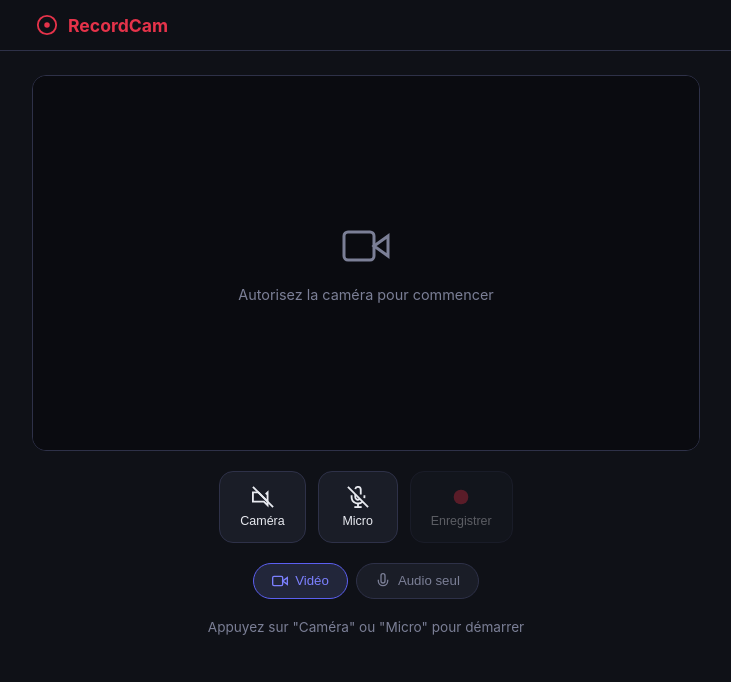
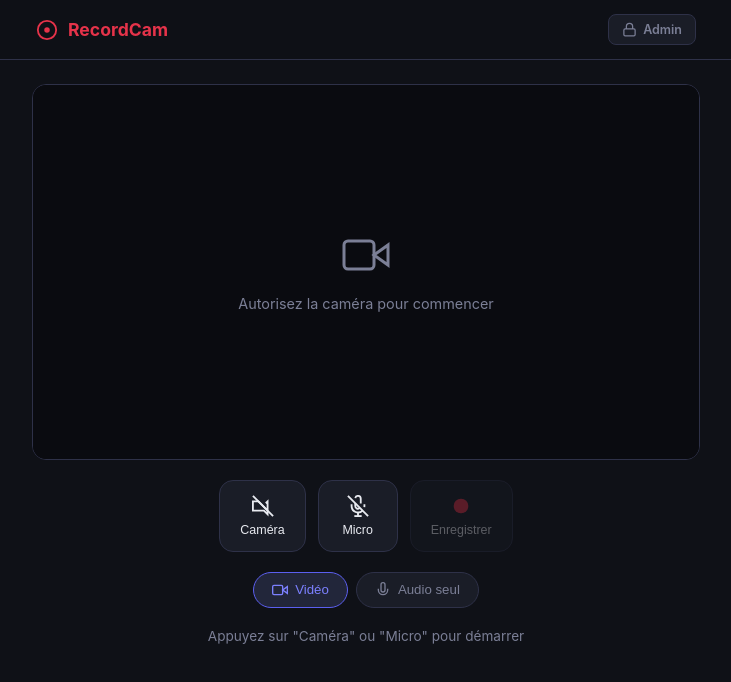
Before and after one commit to stagnant987/Site-vitrine, a website: page public/index.html in a window 1280 px wide. Shown: the whole page, without its empty margins (274-1005 px from the left). Drawn offline with Linux system fonts and the light colour scheme.

Commit message:
Ajout bouton Admin dans le header utilisateur

```diff
--- a/public/index.html
+++ b/public/index.html
@@ -17,6 +17,12 @@
         </svg>
         RecordCam
       </div>
+      <a href="/admin.html" class="btn-admin">
+        <svg viewBox="0 0 24 24" fill="none" stroke="currentColor" stroke-width="2" width="15" height="15">
+          <rect x="3" y="11" width="18" height="11" rx="2"/><path d="M7 11V7a5 5 0 0 1 10 0v4"/>
+        </svg>
+        Admin
+      </a>
     </div>
   </header>
 
--- a/public/styles.css
+++ b/public/styles.css
@@ -9,8 +9,21 @@
 html, body { height: 100%; background: var(--bg); color: var(--text); font-family: -apple-system, BlinkMacSystemFont, 'Segoe UI', system-ui, sans-serif; -webkit-font-smoothing: antialiased; overflow-x: hidden; }
 
 .header { position: sticky; top: 0; z-index: 100; background: rgba(15,17,23,0.85); backdrop-filter: blur(12px); border-bottom: 1px solid var(--border); }
-.header-inner { max-width: 700px; margin: 0 auto; padding: 14px 20px; }
+.header-inner { max-width: 700px; margin: 0 auto; padding: 14px 20px; display: flex; align-items: center; justify-content: space-between; }
 .logo { display: flex; align-items: center; gap: 10px; font-weight: 700; font-size: 1.1rem; color: var(--accent); }
+
+.btn-admin {
+  display: flex; align-items: center; gap: 6px;
+  background: var(--surface);
+  border: 1px solid var(--border);
+  color: var(--text-dim);
+  border-radius: 8px;
+  padding: 7px 13px;
+  font-size: 0.78rem; font-weight: 600;
+  text-decoration: none;
+  transition: all 0.18s;
+}
+.btn-admin:hover { border-color: #5b5ff0; color: #7c80ff; }
 
 .main { max-width: 700px; margin: 0 auto; padding: 24px 16px 60px; display: flex; flex-direction: column; gap: 20px; }
 
```
